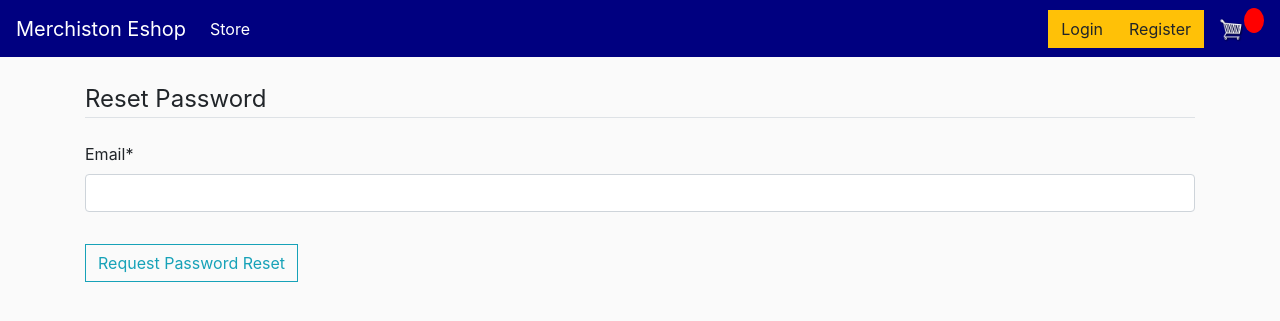
After one commit to MARVLIN/Django-Ecommerce-Shop, a Django app: page /password-reset/ in a window 1280 px wide. The commit adds this page. Shown: the top 321 px of the page. Run offline with Django 3.2, Linux system fonts and the light colour scheme; some libraries are stand-ins or nearby versions.

Commit message:
Password reset implemented

```diff
--- a/ecommerce/urls.py
+++ b/ecommerce/urls.py
@@ -29,6 +29,15 @@ urlpatterns = [
     path('logout/', auth_views.LogoutView.as_view(template_name='users/logout.html'), name='logout'),
 
     path('', include('store.urls'), name='store'),
+
+    path('password-reset/', auth_views.PasswordResetView.as_view(template_name='users/password_reset.html'), name='password_reset'),
+    path('password-reset/done/', auth_views.PasswordResetDoneView.as_view(template_name='users/password_reset_done.html'),
+         name='password_reset_done'),
+    path('password-reset-confirm/<uidb64>/<token>', auth_views.PasswordResetConfirmView.as_view(template_name='users/password_reset_confirm.html'),
+        name='password_reset_confirm'),
+    path('password-reset-complete/', auth_views.PasswordResetCompleteView.as_view(template_name='users/password_reset_complete.html'), name='password_reset_complete'),
+
+
 ]
 
 if settings.DEBUG:
--- a/store/templates/store/checkout.html
+++ b/store/templates/store/checkout.html
@@ -5,6 +5,7 @@
 		<div class="col-lg-6">
 			<div class="box-element" id="form-wrapper">
 				<form id="form">
+                    {% csrf_token %}
 					<div id="user-info">
 						<div class="form-field">
 							<input required class="form-control" type="text" name="name" placeholder="Name..">
--- a/store/templates/store/main.html
+++ b/store/templates/store/main.html
@@ -28,7 +28,7 @@
 		    }
 		    return cookieValue;
 		}
-		var csrftoken = getToken('csrftoken')
+		var csrftoken = getToken('csrftoken');
 
 		function getCookie(name) {
 		    // Split cookie string and get all individual name=value pairs in an array
--- a/store/views.py
+++ b/store/views.py
@@ -3,6 +3,9 @@ from django.shortcuts import render, redirect
 from django.http import JsonResponse
 import json
 import datetime
+
+from django.views.decorators.csrf import csrf_exempt
+
 from .models import *
 from .utils import cookieCart, cartData, guestOrder
 
@@ -28,7 +31,6 @@ def cart(request):
 
     context = {'items': items, 'order': order, 'cartItems': cartItems}
     return render(request, 'store/cart.html', context)
-
 
 def checkout(request):
     data = cartData(request)
@@ -66,7 +68,7 @@ def updateItem(request):
 
     return JsonResponse('Item was added', safe=False)
 
-
+# @csrf_exempt
 def processOrder(request):
     transaction_id = datetime.datetime.now().timestamp()
     data = json.loads(request.body)
--- a/users/templates/users/login.html
+++ b/users/templates/users/login.html
@@ -11,6 +11,9 @@
             </fieldset>
             <div class="form-group">
                 <button class="btn btn-outline-info" type="submit">Login</button>
+                <small class="text-muted ml-2">
+                    <a href="{% url 'password_reset' %}">Forgot Password?</a>
+                </small>
             </div>
         </form>
         <div class="border-top pt-3">
--- /dev/null
+++ b/users/templates/users/password_reset.html
@@ -0,0 +1,18 @@
+{% extends 'store/main.html' %}
+{% load crispy_forms_filters %}
+{% load crispy_forms_tags %}
+{% block content %}
+    <div class="content-section">
+        <form method="POST">
+            {% csrf_token %}
+            <fieldset class="form-group">
+                <legend class="border-bottom mb-4">Reset Password</legend>
+                {{ form|crispy }}
+            </fieldset>
+            <div class="form-group">
+                <button class="btn btn-outline-info" type="submit">Request Password Reset</button>
+            </div>
+        </form>
+
+    </div>
+{% endblock content %}
```
Also changed, not shown: ecommerce/settings.py (+7 -0 lines), users/templates/users/password_reset_complete.html (added, +8 -0 lines), users/templates/users/password_reset_confirm.html (added, +18 -0 lines), users/templates/users/password_reset_done.html (added, +7 -0 lines), db.sqlite3.
